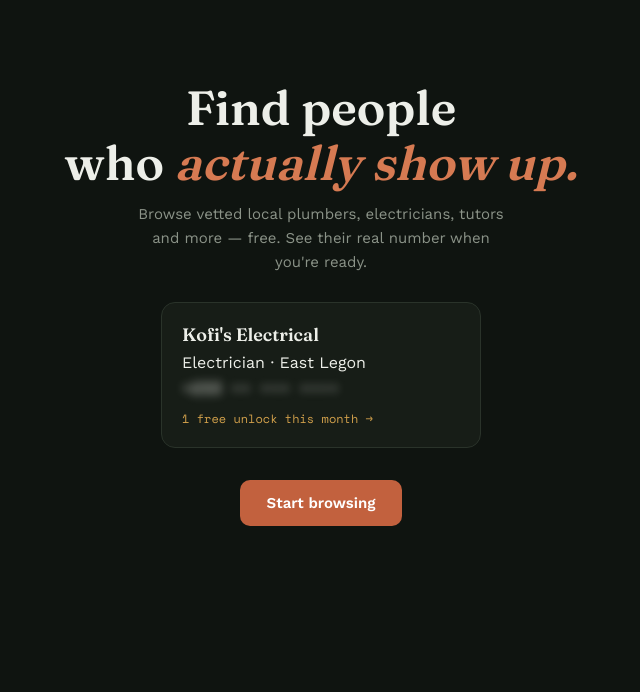
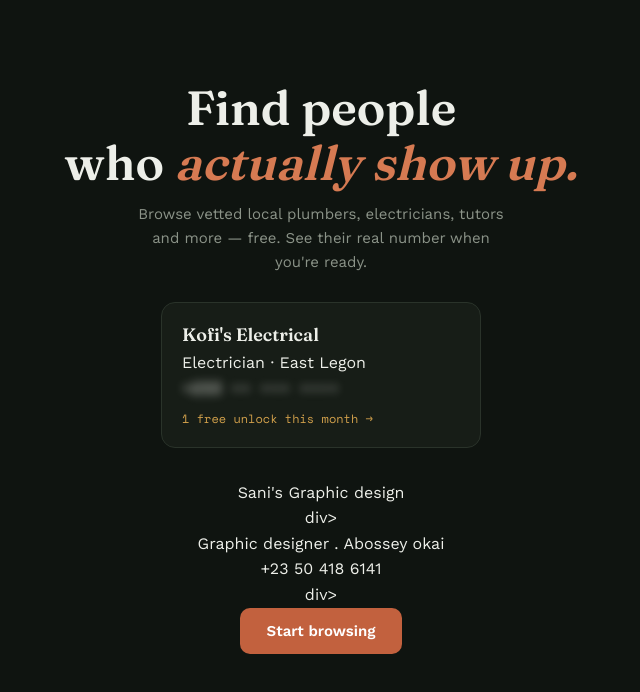
Before and after one commit to shredderally/findly, a React (Vite) app: page / in a window 1280 px wide. Shown: the top 692 px of the page, without its empty margins (319-959 px from the left). Built offline with nearby package versions, Linux system fonts and the light colour scheme.

Commit message:
Add graphic design card to App component
Added a new card for Sani's Graphic design with contact details.

```diff
--- a/src/App.jsx
+++ b/src/App.jsx
@@ -94,6 +94,11 @@ export default function App() {
             <div className="cat-loc">Electrician · East Legon</div>
             <div className="phone">+233 •• ••• ••••</div>
             <div className="unlock-hint">1 free unlock this month →</div>
+          </div>
+          <div className="card">
+             <div className="biz">Sani's Graphic design</div>div>
+             <div className="cat-loc">Graphic designer . Abossey okai</div>
+             <div ClassName="phone">+23 50 418 6141</div>div>
           </div>
           <button className="btn btn-clay" onClick={() => setView('browse')}>Start browsing</button>
         </div>
```
